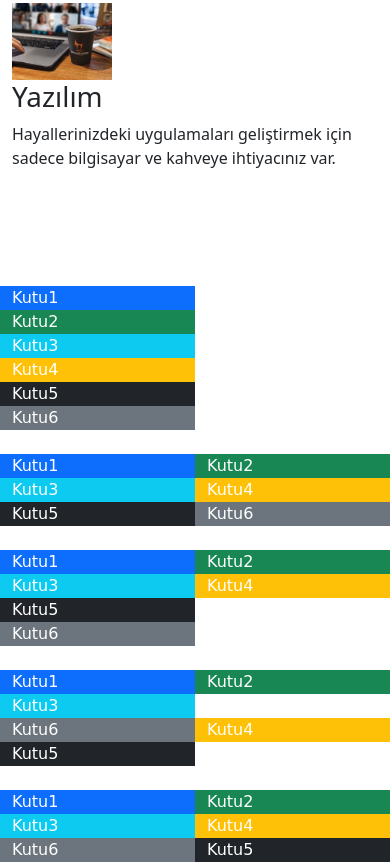
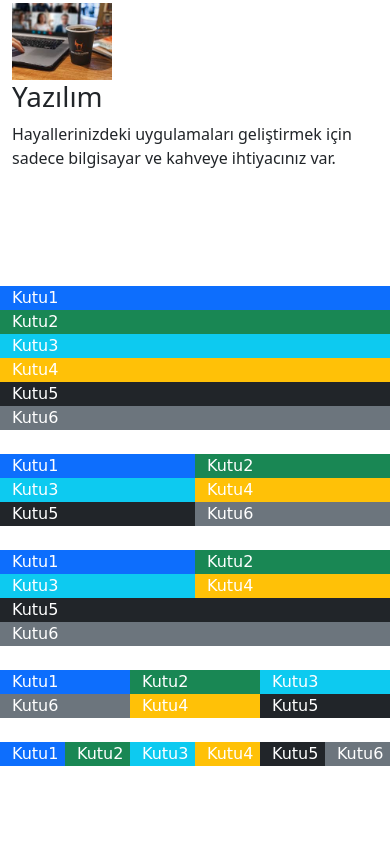
Before and after one commit to DrowBlack1/27-11-2025, a plain HTML site: page index.html in a window 390 px wide. Shown: the part 1405-2267 px from the top of the page. After the commit the page ends 2171 px from the top, so only its background shows below. Drawn offline with nearby package versions, Linux system fonts and the light colour scheme.

Commit message:
please work now

```diff
--- a/index.html
+++ b/index.html
@@ -88,22 +88,22 @@
 
     <div class="container-fluid" style="color: white; font-family: cursive;">
         <div class="row">
-            <div class="col-6 col-sm-4 col-md-3 col-lg-2 col-xl-1  bg-primary">Kutu1</div>
+            <div class="col-12 col-sm-4 col-md-3 col-lg-2 col-xl-1  bg-primary">Kutu1</div>
         </div>
         <div class="row">
-            <div class="col-6 col-sm-4 col-md-3 col-lg-2 col-xl-1  bg-success">Kutu2</div>
+            <div class="col-12 col-sm-4 col-md-3 col-lg-2 col-xl-1  bg-success">Kutu2</div>
         </div>
         <div class="row">
-            <div class="col-6 col-sm-4 col-md-3 col-lg-2 col-xl-1  bg-info">Kutu3</div>
+            <div class="col-12 col-sm-4 col-md-3 col-lg-2 col-xl-1  bg-info">Kutu3</div>
         </div>
         <div class="row">
-            <div class="col-6 col-sm-4 col-md-3 col-lg-2 col-xl-1  bg-warning">Kutu4</div>
+            <div class="col-12 col-sm-4 col-md-3 col-lg-2 col-xl-1  bg-warning">Kutu4</div>
         </div>
         <div class="row">
-            <div class="col-6 col-sm-4 col-md-3 col-lg-4 col-xl-1  bg-dark">Kutu5</div>
+            <div class="col-12 col-sm-4 col-md-3 col-lg-4 col-xl-1  bg-dark">Kutu5</div>
         </div>
         <div class="row">
-            <div class="col-6 col-sm-4 col-md-3 col-lg-2 col-xl-1  bg-secondary">Kutu6</div>
+            <div class="col-12 col-sm-4 col-md-3 col-lg-2 col-xl-1  bg-secondary">Kutu6</div>
         </div>
 
         <br>
@@ -132,34 +132,34 @@
             <div class="col-6 col-sm-4 col-md-3 col-lg-2 col-xl-2  bg-warning">Kutu4</div>
         </div>
         <div class="row">
-            <div class="col-6 col-sm-4 col-md-3 col-lg-2 col-xl-4  bg-dark">Kutu5</div>
+            <div class="col-12 col-sm-4 col-md-3 col-lg-2 col-xl-4  bg-dark">Kutu5</div>
         </div>
         <div class="row">
-            <div class="col-6 col-sm-4 col-md-3 col-lg-2 col-xl-4  bg-secondary">Kutu6</div>
+            <div class="col-12 col-sm-4 col-md-3 col-lg-2 col-xl-4  bg-secondary">Kutu6</div>
         </div>
 
         <br>
 
         <div class="row">
-            <div class="col-6 col-sm-4 col-md-3 col-lg-2 col-xl-2  bg-primary">Kutu1</div>
-            <div class="col-6 col-sm-4 col-md-3 col-lg-2 col-xl-2  bg-success">Kutu2</div>
-            <div class="col-6 col-sm-4 col-md-3 col-lg-2 col-xl-2  bg-info">Kutu3</div>
+            <div class="col-4 col-sm-4 col-md-3 col-lg-2 col-xl-2  bg-primary">Kutu1</div>
+            <div class="col-4 col-sm-4 col-md-3 col-lg-2 col-xl-2  bg-success">Kutu2</div>
+            <div class="col-4 col-sm-4 col-md-3 col-lg-2 col-xl-2  bg-info">Kutu3</div>
         </div>
         <div class="row">
-            <div class="col-6 col-sm-4 col-md-3 col-lg-2 col-xl-2  bg-secondary">Kutu6</div>
-            <div class="col-6 col-sm-4 col-md-3 col-lg-2 col-xl-2  bg-warning">Kutu4</div>
-            <div class="col-6 col-sm-4 col-md-3 col-lg-2 col-xl-2  bg-dark">Kutu5</div>
+            <div class="col-4 col-sm-4 col-md-3 col-lg-2 col-xl-2  bg-secondary">Kutu6</div>
+            <div class="col-4 col-sm-4 col-md-3 col-lg-2 col-xl-2  bg-warning">Kutu4</div>
+            <div class="col-4 col-sm-4 col-md-3 col-lg-2 col-xl-2  bg-dark">Kutu5</div>
         </div>
 
         <br>
 
         <div class="row">
-            <div class="col-6 col-sm-4 col-md-3 col-lg-2 col-xl-1  bg-primary">Kutu1</div>
-            <div class="col-6 col-sm-4 col-md-3 col-lg-2 col-xl-1  bg-success">Kutu2</div>
-            <div class="col-6 col-sm-4 col-md-3 col-lg-2 col-xl-1  bg-info">Kutu3</div>
-            <div class="col-6 col-sm-4 col-md-3 col-lg-2 col-xl-1  bg-warning">Kutu4</div>
-            <div class="col-6 col-sm-4 col-md-3 col-lg-2 col-xl-1  bg-secondary">Kutu6</div>
-            <div class="col-6 col-sm-4 col-md-3 col-lg-2 col-xl-1  bg-dark">Kutu5</div>
+            <div class="col-2 col-sm-4 col-md-3 col-lg-2 col-xl-1  bg-primary">Kutu1</div>
+            <div class="col-2 col-sm-4 col-md-3 col-lg-2 col-xl-1  bg-success">Kutu2</div>
+            <div class="col-2 col-sm-4 col-md-3 col-lg-2 col-xl-1  bg-info">Kutu3</div>
+            <div class="col-2 col-sm-4 col-md-3 col-lg-2 col-xl-1  bg-warning">Kutu4</div>
+            <div class="col-2 col-sm-4 col-md-3 col-lg-2 col-xl-1  bg-dark">Kutu5</div>
+            <div class="col-2 col-sm-4 col-md-3 col-lg-2 col-xl-1  bg-secondary">Kutu6</div>
         </div>
     </div>
 
```
